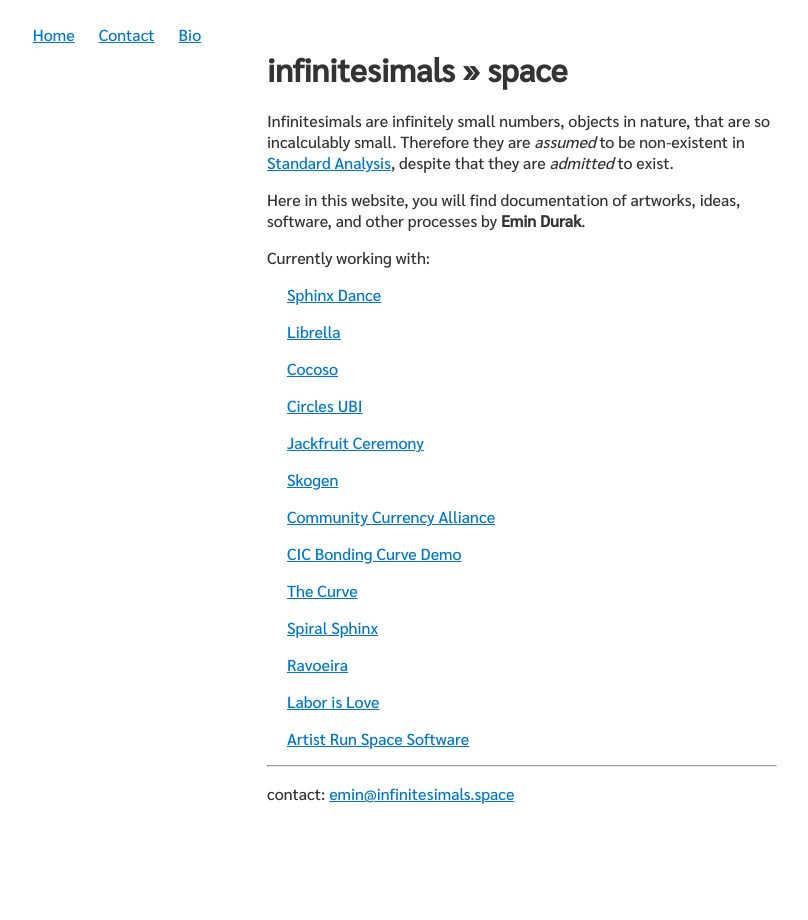
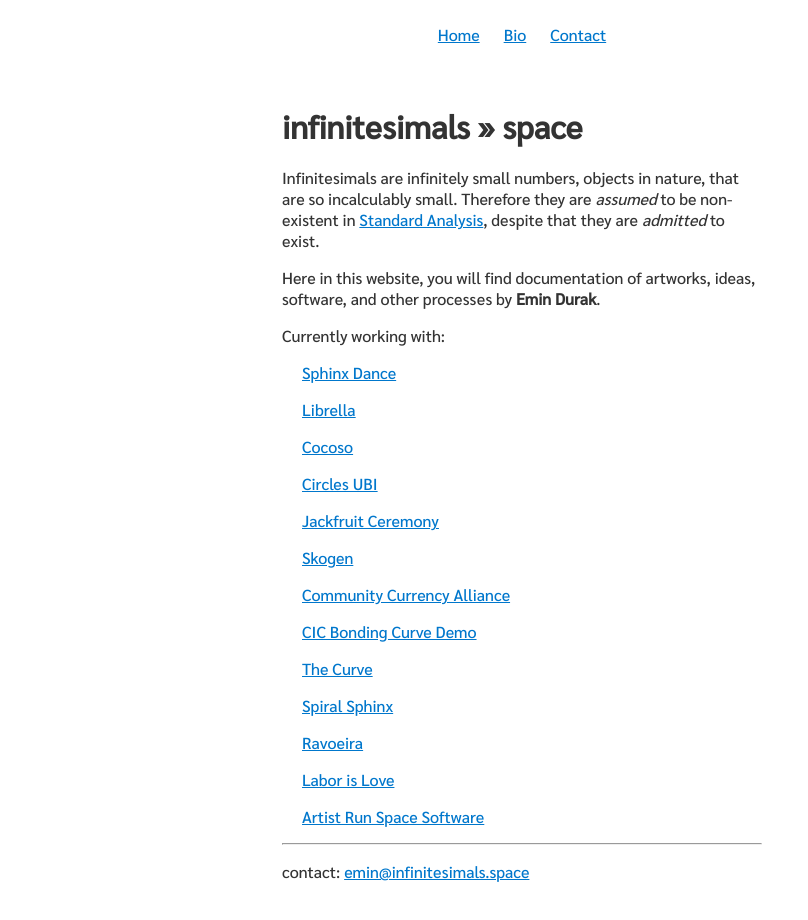
Before and after one commit to eminx/infinitesimals.space, a Next.js app: page / in a window 1280 px wide. Shown: the top 920 px of the page, without its empty margins (118-926 px from the left). Before the commit the page ends 820 px from the top, so only its background shows below. Built offline with nearby package versions, Linux system fonts and the light colour scheme.

Commit message:
removed grid and cleaned up

```diff
--- a/Layout.js
+++ b/Layout.js
@@ -1,6 +1,21 @@
 import React, { useEffect } from 'react';
-import { Link } from 'rebass';
-import { Container, Row, Col } from 'react-grid-system';
+import Head from 'next/head';
+import Link from 'next/link';
+
+const routes = [
+  {
+    value: '/',
+    label: 'Home',
+  },
+  {
+    value: '/bio',
+    label: 'Bio',
+  },
+  {
+    value: '/contact',
+    label: 'Contact',
+  },
+];
 
 function Layout({ children }) {
   useEffect(() => {
@@ -8,37 +23,34 @@
   }, []);
 
   return (
-    <Container fluid style={{ maxWidth: 1080 }}>
-      <Row>
-        <Col md={3}>
+    <>
+      <Head>
+        <title>Emin Durak | Infinitesimals Space | Research Projects </title>
+      </Head>
       <div
         style={{
           display: 'flex',
           justifyContent: 'center',
-              paddingTop: 24,
+          paddingTop: 12,
         }}
       >
-            <div>
-              <Link href="/" style={{ padding: 12 }}>
-                Home
-              </Link>
+        {routes.map((route) => (
+          <div key={route.label} style={{ padding: 12 }}>
+            <Link href={route.value}>{route.label}</Link>
           </div>
-            <div>
-              <Link href="/contact" style={{ padding: 12 }}>
-                Contact
-              </Link>
+        ))}
       </div>
-            <div>
-              <Link href="/bio" style={{ padding: 12 }}>
-                Bio
-              </Link>
+      <div
+        style={{
+          maxWidth: 480,
+          margin: '0 auto',
+          padding: '0 24px',
+          marginBottom: 48,
+        }}
+      >
+        {children}
       </div>
-          </div>
-        </Col>
-        <Col md={6}>{children}</Col>
-        <Col md={3} />
-      </Row>
-    </Container>
+    </>
   );
 }
 
--- a/package.json
+++ b/package.json
@@ -1,5 +1,5 @@
 {
-  "name": "inf.space",
+  "name": "infinitesimals.space",
   "version": "0.1.0",
   "private": true,
   "dependencies": {
@@ -8,9 +8,7 @@
     "next": "^11.0.1",
     "react": "^17.0.2",
     "react-dom": "^17.0.2",
-    "react-grid-system": "^7.3.1",
     "react-markdown": "^6.0.3",
-    "react-player": "^2.9.0",
     "react-scripts": "^4.0.3",
     "rebass": "^4.0.7",
     "styled-components": "^5.3.0"
--- a/pages/_app.js
+++ b/pages/_app.js
@@ -1,16 +1,11 @@
-import { ThemeProvider } from 'styled-components';
-
-import theme from '../theme.js';
 import '../styles/globals.css';
 import Layout from '../Layout.js';
 
 const MyApp = ({ Component, pageProps }) => {
   return (
-    <ThemeProvider theme={theme}>
-      <Layout>
-        <Component {...pageProps} />
-      </Layout>
-    </ThemeProvider>
+    <Layout>
+      <Component {...pageProps} />
+    </Layout>
   );
 };
 export default MyApp;
```
Also changed, not shown: 1 other file (tests, documents, lock files or other folders). Lines whose indentation alone changed are shown as unchanged.
